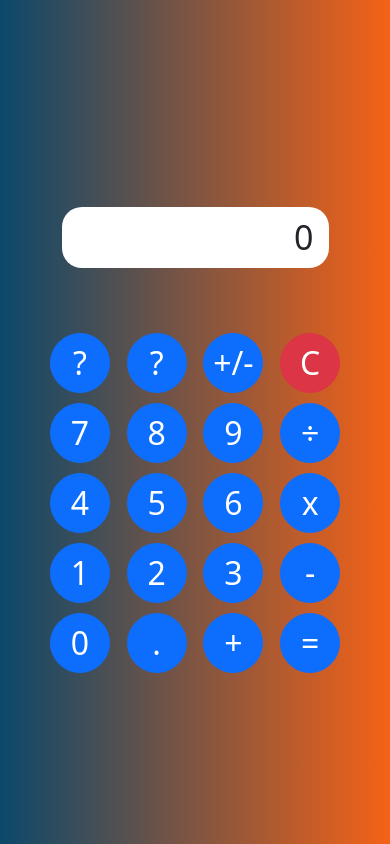
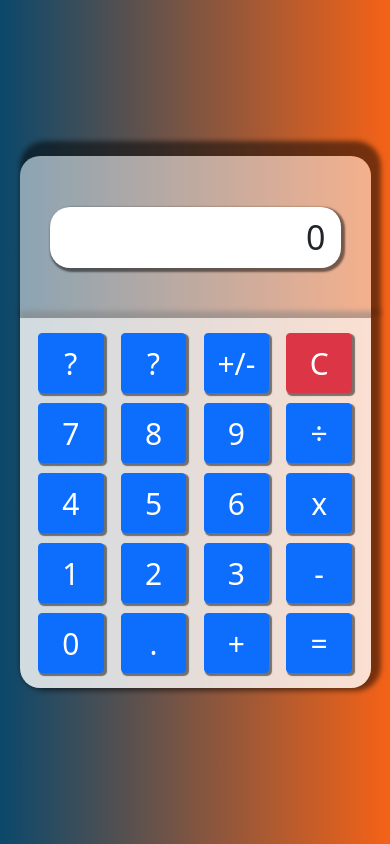
Before and after one commit to erwinmedina/calculator, a website with bundled scripts: page index.html in a window 390 px wide. Built offline with nearby package versions, Linux system fonts and the light colour scheme.

Commit message:
readjusted the readjust. css changes

```diff
--- a/css/main.css
+++ b/css/main.css
@@ -1,7 +1,6 @@
 body {
     height: 100vh;
     background: linear-gradient(90deg, #0B486B, #F56217);
-
 }
 
 .mainContainer {
@@ -21,7 +20,9 @@ body {
     width: 100%;
     border-radius: 20px 20px 0 0;
     background: rgba(255,255,255, .5);
+    box-shadow: 5px -10px 5px 5px rgba(0,0,0,.5);
     padding: 30px 30px 50px 30px;
+    z-index: 2;
 }
 
 span {
@@ -35,6 +36,7 @@ span {
 
 .screen {
     padding: 5px 15px 5px 5px;
+    box-shadow: 2px 2px 2px 2px rgba(0,0,0,.5);
     text-align: right;
     border-radius: 20px;
     background: white;
@@ -44,6 +46,8 @@ span {
 .buttonContainer {
     width: 100%;
     background: rgba(255,255,255,.8);
+    box-shadow: 5px -2px 5px 5px rgba(0,0,0,.5);
+
     padding: 30px;
     border-radius: 0 0 20px 20px;
     display: grid;
@@ -53,6 +57,7 @@ span {
 
 .buttonContainer div {
     font-size: 30px;
+    box-shadow: 2px 2px 1px 1px rgba(0,0,0,.5);
 }
 
 @media (max-width: 1300px) {
@@ -65,12 +70,13 @@ span {
 @media (max-width: 1000px) {
     .mainContainer {
         min-width: 90%;
+        padding: 0;
     }
     .screenContainer {
-        background: none;
+        /* background: none; */
     }
     .buttonContainer {
-        background: none;
+        /* background: none; */
         padding: 15px;
 
         /* gap: 1.1em; */
@@ -85,9 +91,9 @@ span {
         justify-content: center;
         align-items: center;
         vertical-align: middle;
-        height: 60px;
-        width: 60px;
-        font-size: 2em;
-        border-radius: 50%;
+        height: 2em;
+        width: 90%;
+        /* font-size: 2em;
+        border-radius: 50%; */
     }
 }
```
